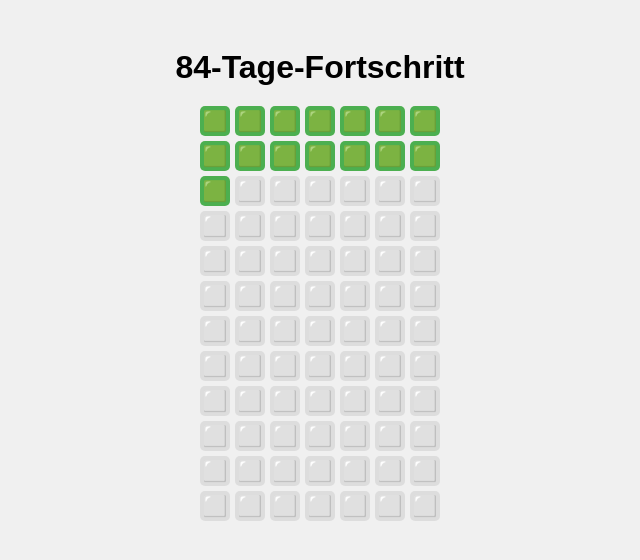
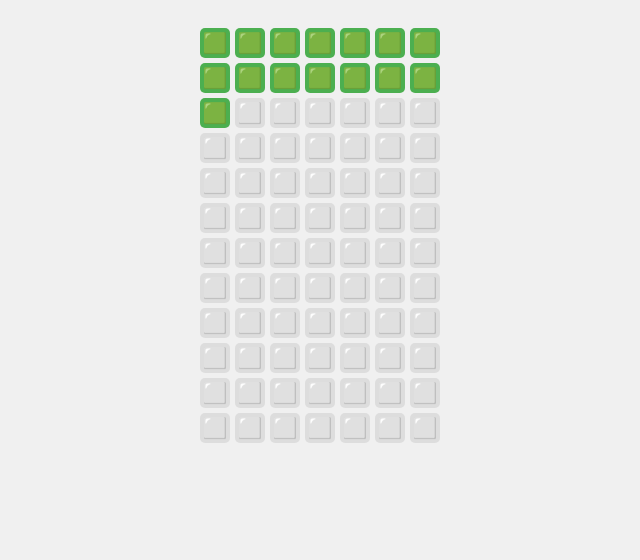
Before and after one commit to JustusHamann/Verbleibende-Tage, a plain HTML site: page index.html in a window 1280 px wide. Shown: the whole page, without its empty margins (320-960 px from the left). Drawn offline with Linux system fonts and the light colour scheme.

Commit message:
Update index.html

```diff
--- a/index.html
+++ b/index.html
@@ -41,7 +41,6 @@
 </head>
 <body>
 
-  <h1>84-Tage-Fortschritt</h1>
   <div class="grid" id="progressGrid"></div>
 
   <script>
@@ -56,6 +55,7 @@
     for (let i = 0; i < totalDays; i++) {
       const currentDay = new Date(start);
       currentDay.setDate(start.getDate() + i);
+      currentDay.setHours(0, 0, 0, 0); // Uhrzeit auf 0 setzen
 
       const box = document.createElement("div");
       box.classList.add("day");
```
